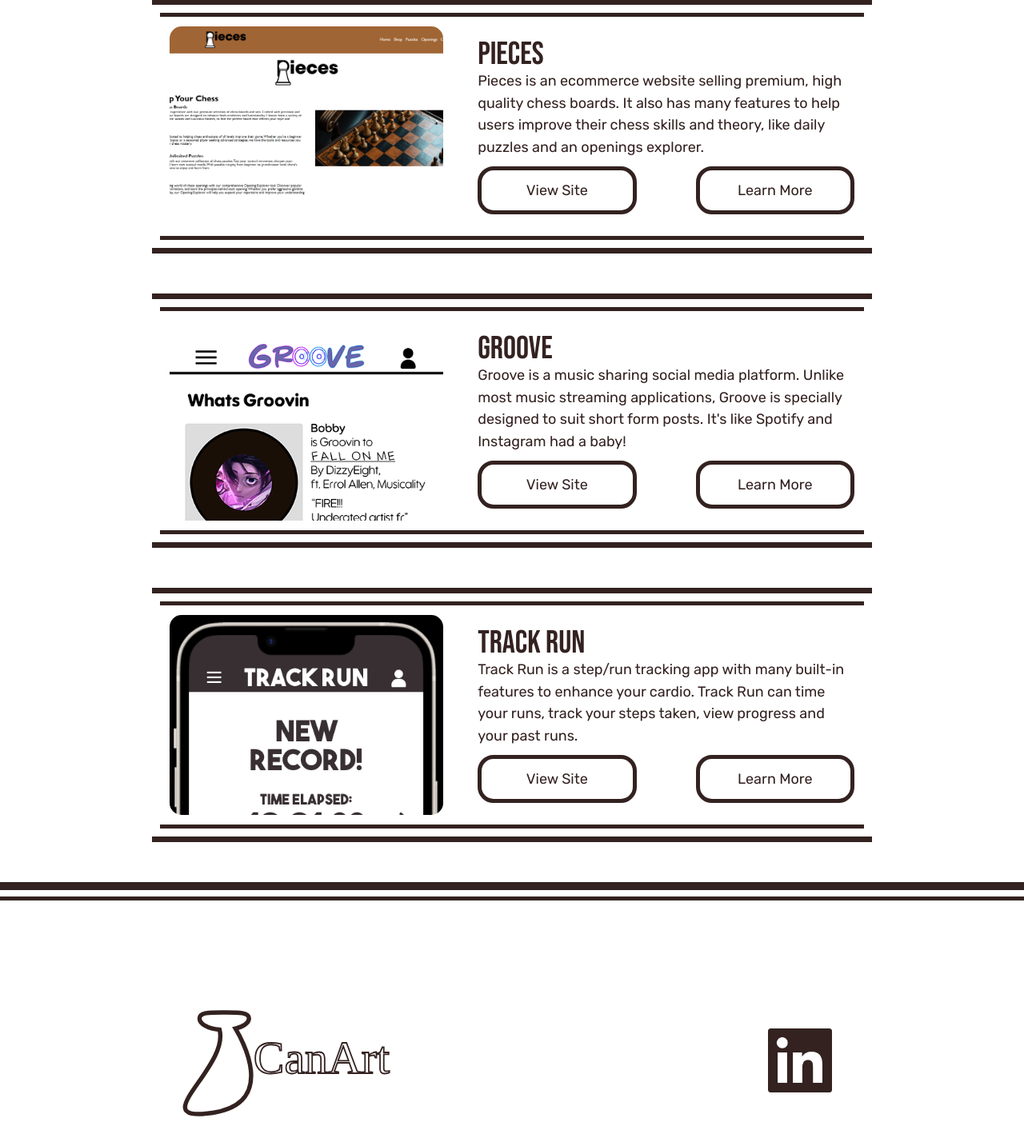
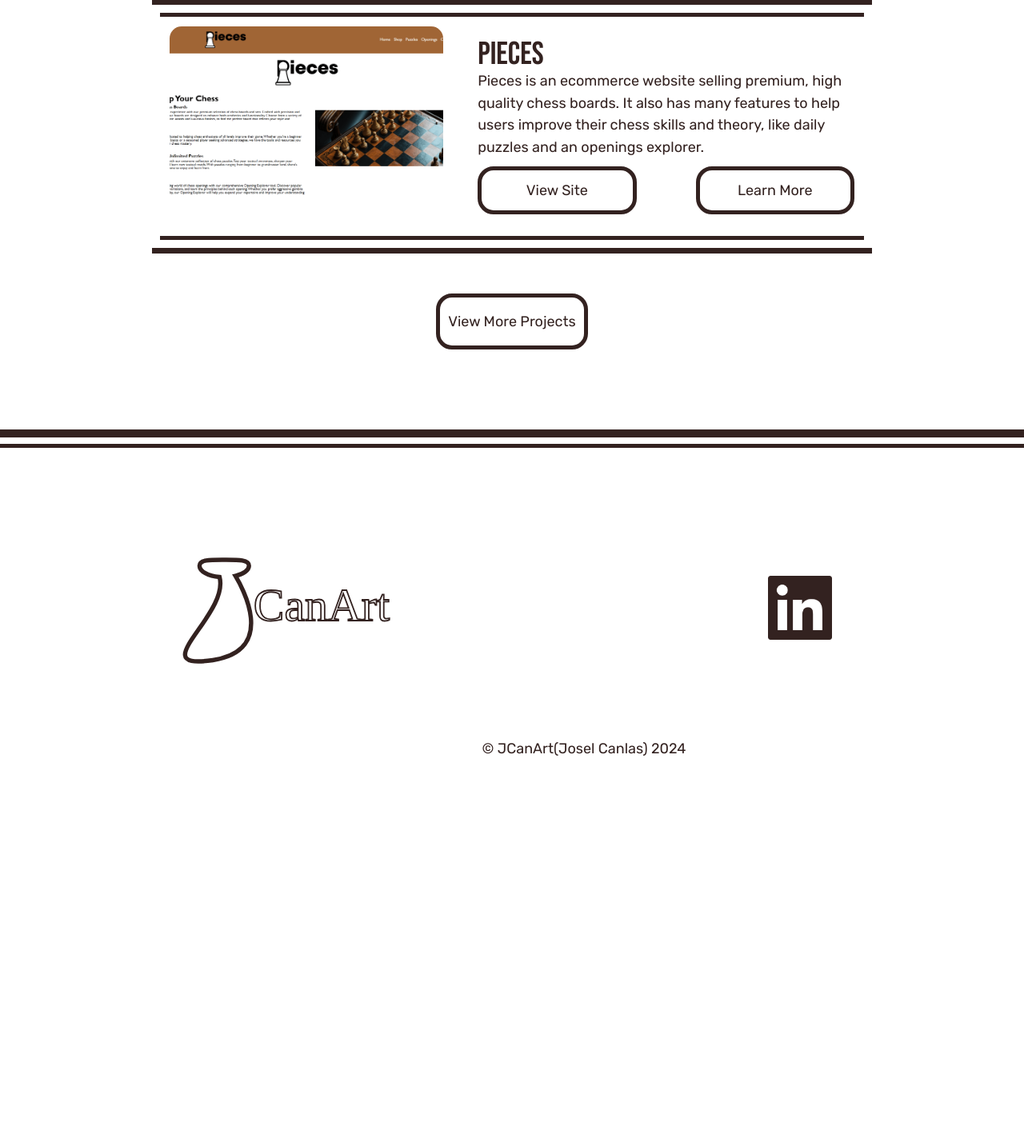
Before and after one commit to JCanDoCode/Portfolio, a PHP site: page / in a window 1280 px wide. Shown: the part 1131-2564 px from the top of the page at 80% size. After the commit the page ends 2076 px from the top, so only its background shows below. Run offline with PHP 8.4, Linux system fonts and the light colour scheme.

Commit message:
Update 12
Finished Microdata for home and about pages. Featured work on the home page only includes two projects and a button to lead the user to work page.

```diff
--- a/css/style.css
+++ b/css/style.css
@@ -363,6 +363,10 @@ article, section {
 }
 .card-container {
     width: 100%;
+    display: flex;
+    flex-direction: column;
+    justify-content: center;
+    align-items: center;
 
     .card {
         padding: 1rem;
@@ -391,7 +395,6 @@ article, section {
                 flex: 0 0 40%;
                 height: 25rem;
                 display: block;
-                transition: all 0.5s ease;
 
                 img {
                     width: 100%;
@@ -399,6 +402,11 @@ article, section {
                     border-radius: 1.5rem;
                     object-fit: cover;
                     object-position: center;
+                    transition: all 0.5s ease;
+
+                    &:hover {
+                        transform: scale(1.1);
+                    }
 
                     &.position-top {
                         object-position: top;
@@ -408,9 +416,6 @@ article, section {
                         border-bottom-left-radius: 0;
                         border-bottom-right-radius: 0;
                     }
-                }
-                &:hover {
-                    transform: scale(1.1);
                 }
 
                 @media (max-width: 768px) {
@@ -441,6 +446,7 @@ article, section {
                         display: block;
                         flex: 0 0 40%;
                         height: 5rem;
+                        padding: 0;
                         display: flex;
                         justify-content: center;
                         align-items: center;
@@ -486,6 +492,26 @@ article, section {
         @media (max-width: 768px) {
             height: unset;
             border: unset;
+        }
+    }
+    .btn {
+        font-size: 1.8rem;
+        text-decoration: none;
+        text-align: center;
+        display: block;
+        width: fit-content;
+        padding: 1rem 1rem;
+        display: flex;
+        justify-content: center;
+        align-items: center;
+        border-radius: 2rem;
+        border: 0.5rem #332220 solid;
+        color: #332220;
+        transition: all 0.15s ease;
+
+        &:hover {
+            background-color: #332220;
+            color: white;
         }
     }
 }
@@ -786,7 +812,7 @@ pre {
     }
 }
 .footer-stroke {
-    margin-top: 5rem;
+    margin-top: 10rem;
 
     .thick {
         width: 100%;
--- a/index.html
+++ b/index.html
@@ -51,10 +51,10 @@
             <div class="thick"></div>
         </div>
     </header>
-    <section class="hero-banner" id="heroBanner">
-        <h1>Where Ideas Happen</h1>
-        <h2>I'm a <a href="./about.html" class="underline">Web Designer & Developer</a></h2>
-        <a href="./about.html" class="btn">Learn More</a>
+    <section class="hero-banner" id="heroBanner" itemscope itemtype="https://schema.org/Person">
+        <h1 itemprop="name">Where Ideas Happen</h1>
+        <h2 itemprop="description">I'm a <a href="./about.html" class="underline" itemprop="jobTitle">Web Designer & Developer</a></h2>
+        <a href="./about.html" class="btn" itemprop="url">Learn More</a>
     </section>
     <main>
         <section>
@@ -62,59 +62,33 @@
             <div class="card-container">
                 <div class="card">
                     <div class="card-content" itemscope itemtype="https://schema.org/Project">
-                        <a href="https://jeen.joselcanlas.com/" target="_blank" class="img-link" itemprop="url"><img src="./media/img/jeen_img2.png" alt="JEEN" itemprop="image"></a>
+                        <a href="https://jeen.joselcanlas.com/" target="_blank" class="img-link" itemprop="url"><img src="./media/img/jeen_img2.png" alt="JEEN landing page image" itemprop="image"></a>
                         <article class="no-margin-top">
                             <h3 itemprop="name">JEEN</h3>
                             <p itemprop="description">This project was focused on Project Management and teamwork. My team and I chose a fictional restaurant project with the name, JEEN. This name was created from the initials of our 4 group members, Josel, Eunsol, Emma, and Neal.</p>
                             <div class="btn-flex">
-                                <a href="https://jeen.joselcanlas.com/" target="_blank" class="btn" itemprop="potentialAction">View Site</a>
-                                <a href="./jeen.html" class="btn" itemprop="potentialAction">Learn More</a>
+                                <a href="https://jeen.joselcanlas.com/" target="_blank" class="btn" itemprop="url">View Site</a>
+                                <a href="./jeen.html" class="btn" itemprop="url">Learn More</a>
                             </div>
                         </article>
                     </div>
                 </div>
                 <div class="card">
                     <div class="card-content" itemscope itemtype="https://schema.org/Project">
-                        <a href="http://pieces.joselcanlas.com/" target="_blank" class="img-link" itemprop="url"><img src="./media/img/pieces.png" alt="Pieces" itemprop="image"></a>
+                        <a href="http://pieces.joselcanlas.com/" target="_blank" class="img-link" itemprop="url"><img src="./media/img/pieces.png" alt="Pieces landing page" itemprop="image"></a>
                         <article class="no-margin-top">
                             <h3 itemprop="name">Pieces</h3>
                             <p itemprop="description">Pieces is an ecommerce website selling premium, high quality chess boards. It also has many features to help users improve their chess skills and theory, like daily puzzles and an openings explorer.</p>
                             <div class="btn-flex">
-                                <a href="http://pieces.joselcanlas.com/" target="_blank" class="btn" itemprop="potentialAction">View Site</a>
-                                <a href="./pieces.html" class="btn" itemprop="potentialAction">Learn More</a>
+                                <a href="http://pieces.joselcanlas.com/" target="_blank" class="btn" itemprop="url">View Site</a>
+                                <a href="./pieces.html" class="btn" itemprop="url">Learn More</a>
                             </div>
                         </article>
                     </div>
                 </div>
-                <div class="card">
-                    <div class="card-content" itemscope itemtype="https://schema.org/Project">
-                        <a href="https://groove.joselcanlas.com/" target="_blank" class="img-link" itemprop="url"><img src="./media/img/groove_img3.png" alt="Groove" class="position-top" itemprop="image"></a>
-                        <article class="no-margin-top">
-                            <h3 itemprop="name">Groove</h3>
-                            <p itemprop="description">Groove is a music sharing social media platform. Unlike most music streaming applications, Groove is specially designed to suit short form posts. It's like Spotify and Instagram had a baby!</p>
-                            <div class="btn-flex">
-                                <a href="https://groove.joselcanlas.com/" target="_blank" class="btn" itemprop="potentialAction">View Site</a>
-                                <a href="./groove.html" class="btn" itemprop="potentialAction">Learn More</a>
-                            </div>
-                        </article>
-                    </div>
-                </div>
-                <div class="card">
-                    <div class="card-content" itemscope itemtype="https://schema.org/Project">
-                        <a href="https://trackrun.joselcanlas.com/" target="_blank" class="img-link" itemscope="url"><img src="./media/img/trackrun_img2.png" alt="Track Run" class="position-top" itemprop="image"></a>
-                        <article class="no-margin-top">
-                            <h3 itemprop="name">Track Run</h3>
-                            <p itemprop="description">Track Run is a step/run tracking app with many built-in features to enhance your cardio. Track Run can time your runs, track your steps taken, view progress and your past runs.</p>
-                            <div class="btn-flex">
-                                <a href="https://trackrun.joselcanlas.com/" target="_blank" class="btn" itemprop="potentialAction">View Site</a>
-                                <a href="./trackrun.html" class="btn" itemprop="potentialAction">Learn More</a>
-                            </div>
-                        </article>
-                    </div>
-                </div>
+                <a href="./work.html" class="btn">View More Projects</a>
             </div>
         </section>
-
     </main>
     <div class="footer-stroke">
         <div class="thick"></div>
```
Also changed, not shown: about.html (+22 -8 lines), groove.html (+17 -3 lines), jeen.html (+17 -3 lines), pieces.html (+17 -3 lines), trackrun.html (+17 -3 lines), work.html (+29 -15 lines).
